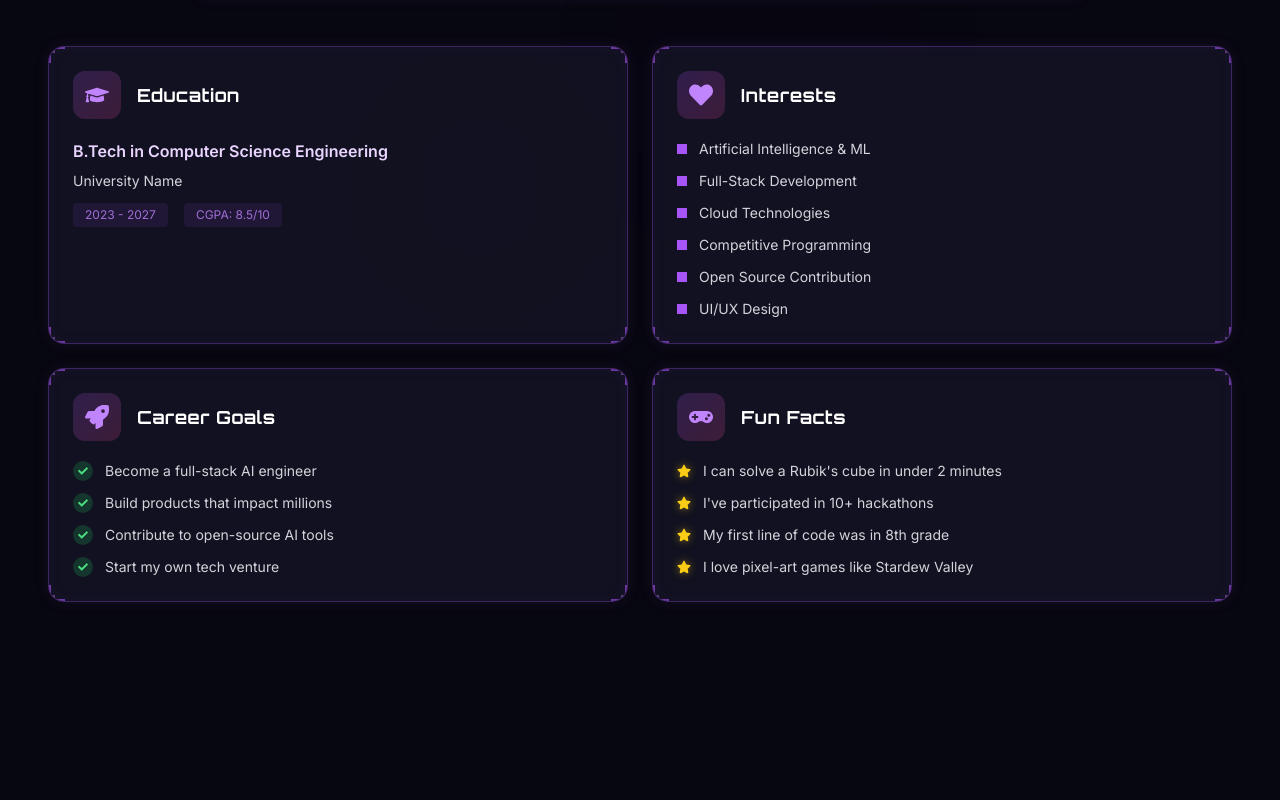
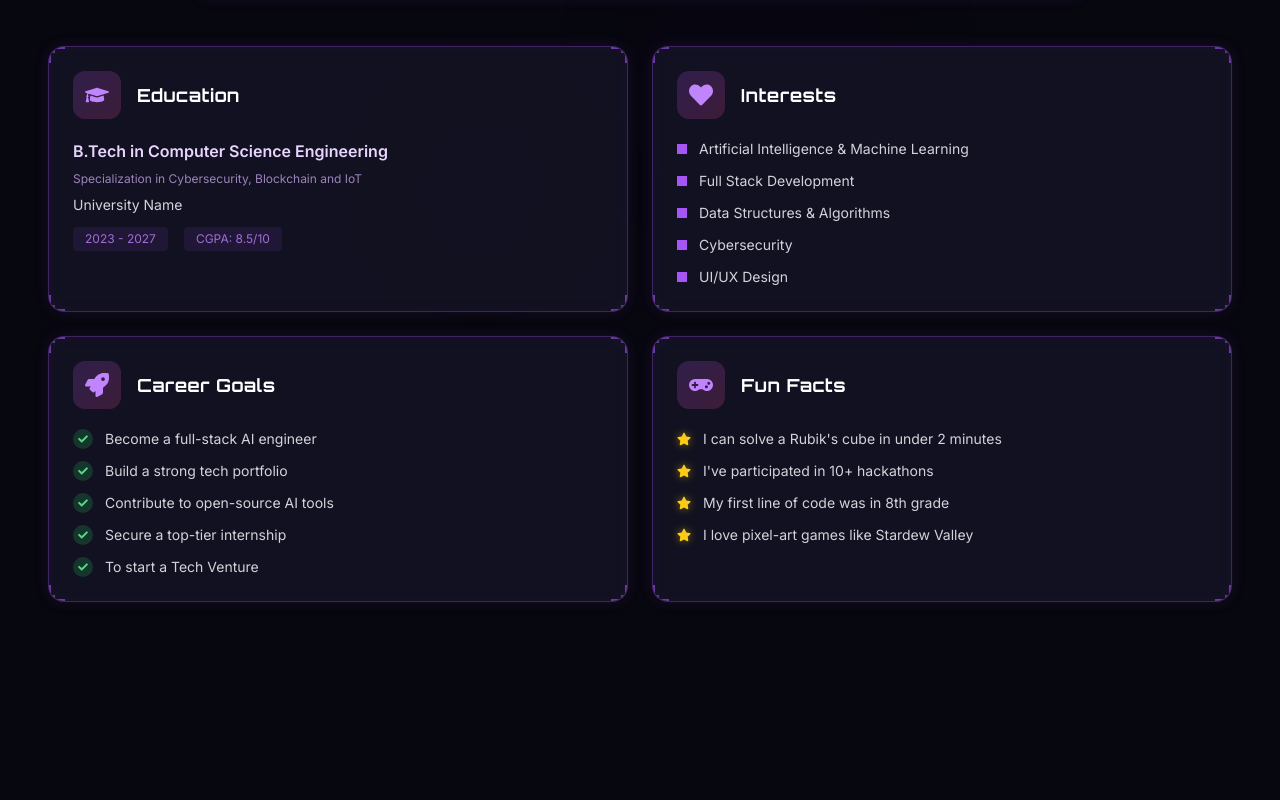
Before and after one commit to Seelam-Mohith/Mohith-Portfolio, a React (Vite) app: page / in a window 1280 px wide. Shown: the part 1220-2020 px from the top of the page. Built offline with nearby package versions, Linux system fonts and the light colour scheme.

Commit message:
Updated Career Goals

```diff
--- a/src/components/About.jsx
+++ b/src/components/About.jsx
@@ -115,6 +115,7 @@ export default function About() {
             </div>
             <div className="space-y-2 text-gray-300 font-body">
               <p className="text-purple-200 font-semibold text-base">{education.degree}</p>
+              <p className="text-xs text-purple-300/70">Specialization in {education.specialization}</p>
               <p className="text-sm">{education.university}</p>
               <div className="flex items-center gap-4 pt-1">
                 <span className="text-xs text-purple-400/80 bg-purple-500/10 px-3 py-1 rounded">{education.year}</span>
--- a/src/components/Skills.jsx
+++ b/src/components/Skills.jsx
@@ -6,8 +6,8 @@ import {
 } from 'react-icons/fa'
 import {
   SiExpress, SiFlask, SiMongodb, SiMysql, SiNumpy, SiPandas, SiPlotly,
-  SiScikitlearn, SiSpacy, SiMicrosoftazure, SiVisualstudiocode, SiVercel,
-  SiFirebase, SiVite, SiLinux,
+  SiScikitlearn, SiSpacy, SiVisualstudiocode, SiVercel,
+  SiFirebase, SiVite, SiLinux, SiFigma,
 } from 'react-icons/si'
 import { skills } from '../data/portfolioData'
 
@@ -15,8 +15,8 @@ const iconMap = {
   FaPython, FaJava, FaJs, FaHtml5, FaCss3, FaBootstrap, FaReact,
   FaNodeJs, FaGitAlt, FaGithub,
   SiExpress, SiFlask, SiMongodb, SiMysql, SiNumpy, SiPandas, SiPlotly,
-  SiScikitlearn, SiSpacy, SiMicrosoftazure, SiVisualstudiocode, SiVercel,
-  SiFirebase, SiVite, SiLinux,
+  SiScikitlearn, SiSpacy, SiVisualstudiocode, SiVercel,
+  SiFirebase, SiVite, SiLinux, SiFigma,
 }
 
 const categories = ['All', 'Languages', 'Frontend', 'Backend', 'Databases', 'AI/ML', 'Tools & Platforms']
--- a/src/data/portfolioData.js
+++ b/src/data/portfolioData.js
@@ -14,27 +14,27 @@ export const personalData = {
 
 export const education = {
   degree: 'B.Tech in Computer Science Engineering',
+  specialization: 'Cybersecurity, Blockchain and IoT',
   university: 'University Name',
   year: '2023 - 2027',
   cgpa: '8.5/10',
 }
 
 export const interests = [
-  'Artificial Intelligence & ML',
-  'Full-Stack Development',
-  'Cloud Technologies',
-  'Competitive Programming',
-  'Open Source Contribution',
+  'Artificial Intelligence & Machine Learning',
+  'Full Stack Development',
+  'Data Structures & Algorithms',
+  'Cybersecurity',
   'UI/UX Design',
 ]
 
 export const careerGoals = [
   'Become a full-stack AI engineer',
-  'Build products that impact millions',
+  'Build a strong tech portfolio',
   'Contribute to open-source AI tools',
-  'Start my own tech venture',
+  'Secure a top-tier internship',
+  'To start a Tech Venture',
 ]
-
 export const funFacts = [
   'I can solve a Rubik\'s cube in under 2 minutes',
   'I\'ve participated in 10+ hackathons',
@@ -71,7 +71,6 @@ export const skills = {
     { name: 'Matplotlib', icon: 'SiPlotly', color: '#3F8FBF' },
     { name: 'Scikit-learn', icon: 'SiScikitlearn', color: '#F7931E' },
     { name: 'SpaCy', icon: 'SiSpacy', color: '#09A3D5' },
-    { name: 'Azure AI Services', icon: 'SiMicrosoftazure', color: '#0078D4' },
   ],
   'Tools & Platforms': [
     { name: 'Git', icon: 'FaGitAlt', color: '#F05032' },
@@ -80,6 +79,7 @@ export const skills = {
     { name: 'Vercel', icon: 'SiVercel', color: '#000000' },
     { name: 'Vite', icon: 'SiVite', color: '#646CFF' },
     { name: 'Linux', icon: 'SiLinux', color: '#FCC624' },
+    { name: 'Figma', icon: 'SiFigma', color: '#F24E1E' },
   ],
 }
 
```
